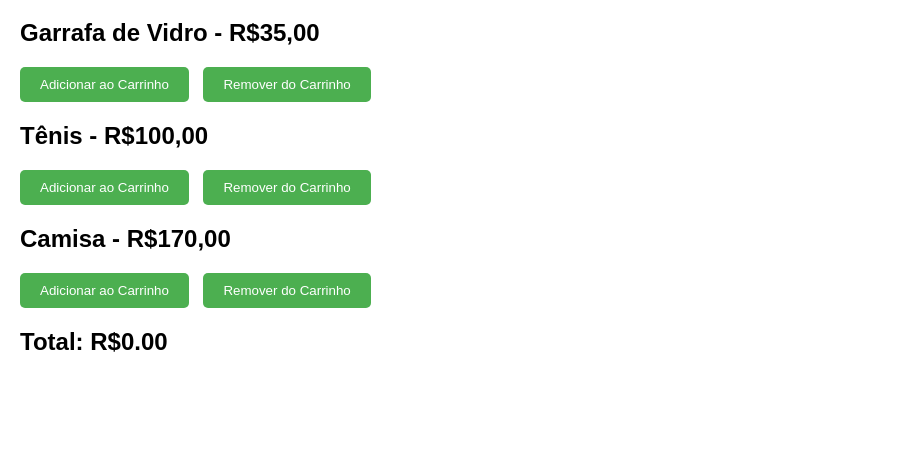
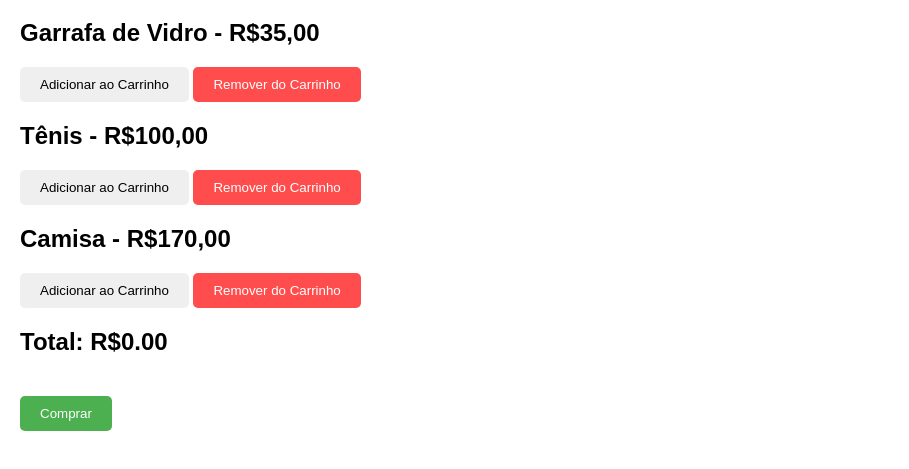
Before and after one commit to arthurdelaterra12B/loja, a plain HTML site: page index.html in a window 1280 px wide. Shown: the part 81-550 px from the top of the page, without its empty margins (0-909 px from the left). Drawn offline with Linux system fonts and the light colour scheme.

Commit message:
termino do site

```diff
--- a/index.html
+++ b/index.html
@@ -12,22 +12,23 @@
     <div class="produto">
         <h2>Garrafa de Vidro - R$35,00</h2>
         <button onclick="adicionarProduto('Garrafa de Vidro', 35)">Adicionar ao Carrinho</button>
-        <button onclick="removerProduto('Garrafa de Vidro', 35)">Remover do Carrinho</button>
+        <button onclick="removerProduto('Garrafa de Vidro', 35)" class="remover">Remover do Carrinho</button>
     </div>
 
     <div class="produto">
         <h2>Tênis - R$100,00</h2>
         <button onclick="adicionarProduto('Tênis', 100)">Adicionar ao Carrinho</button>
-        <button onclick="removerProduto('Tênis', 100)">Remover do Carrinho</button>
+        <button onclick="removerProduto('Tênis', 100)" class="remover">Remover do Carrinho</button>
     </div>
 
     <div class="produto">
         <h2>Camisa - R$170,00</h2>
         <button onclick="adicionarProduto('Camisa', 170)">Adicionar ao Carrinho</button>
-        <button onclick="removerProduto('Camisa', 170)">Remover do Carrinho</button>
+        <button onclick="removerProduto('Camisa', 170)" class="remover">Remover do Carrinho</button>
     </div>
 
     <h2>Total: R$<span id="total">0.00</span></h2>
+    <button onclick="comprar()" class="comprar">Comprar</button>
 
     <script src="script.js"></script>
 </body>
--- a/script.js
+++ b/script.js
@@ -7,8 +7,9 @@ function adicionarProduto(nome, preco) {
 
 function removerProduto(nome, preco) {
     total -= preco;
-    if (total < 0) {
-        total = 0;
-    }
     document.getElementById('total').innerText = total.toFixed(2);
 }
+
+function comprar() {
+    alert("Obrigado pela sua compra!");
+}
--- a/style.css
+++ b/style.css
@@ -14,18 +14,26 @@ h1 {
 
 button {
     padding: 10px 20px;
-    background-color: #4CAF50;
-    color: white;
     border: none;
     cursor: pointer;
     border-radius: 5px;
-    margin-right: 10px;
 }
 
-button:hover {
-    background-color: #45a049;
+button.remover {
+    background-color: #ff4d4d; /* Vermelho */
+    color: white;
 }
 
-#total {
-    font-weight: bold;
+button.remover:hover {
+    background-color: #e63946; /* Vermelho mais escuro */
 }
+
+button.comprar {
+    background-color: #4CAF50; /* Verde */
+    color: white;
+    margin-top: 20px;
+}
+
+button.comprar:hover {
+    background-color: #45a049; /* Verde mais escuro */
+}
```
